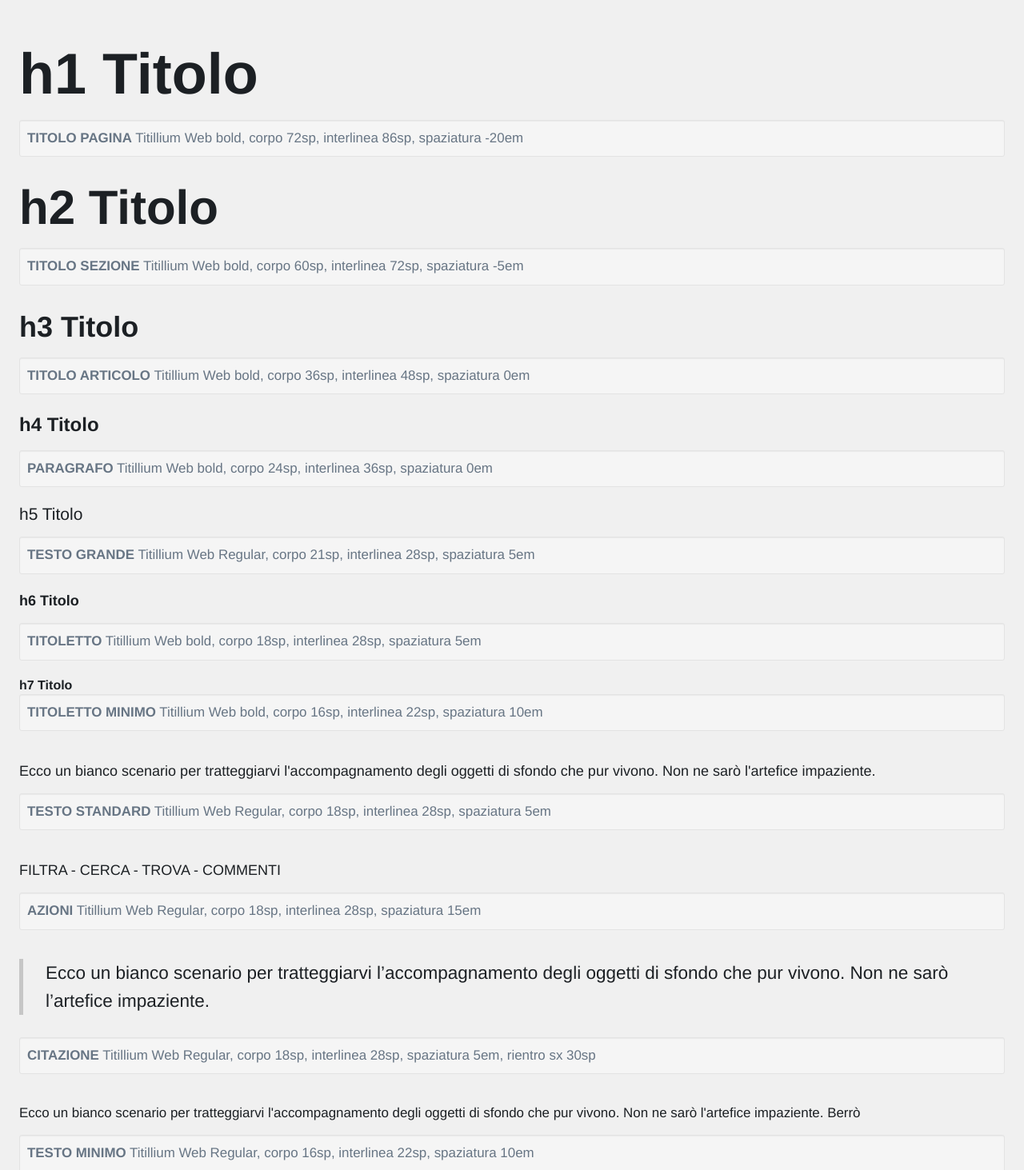
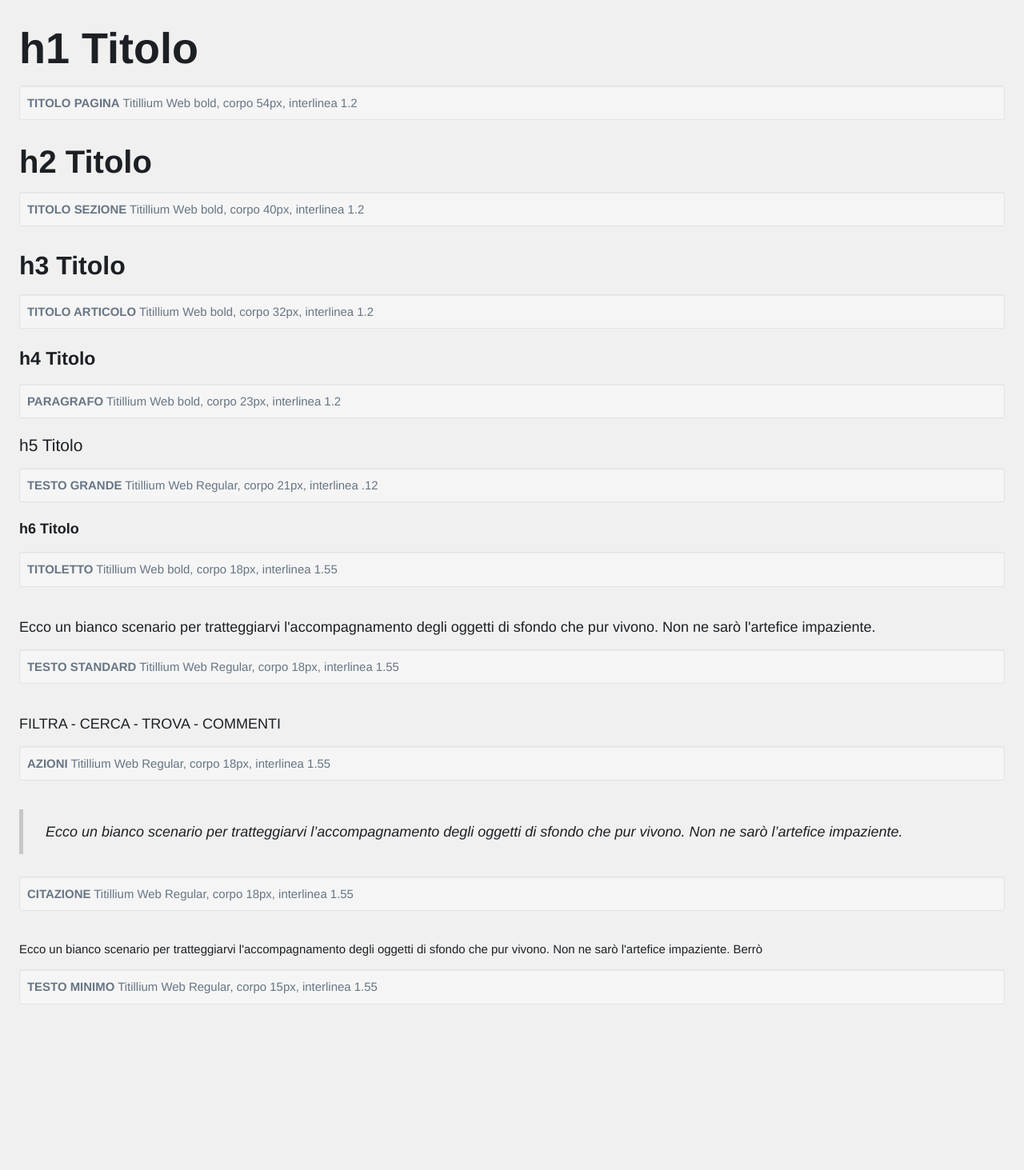
Before and after one commit to paolodadda/ita-bootstrap, a plain HTML site: page testi.html in a window 1280 px wide. Shown: the part 200-1663 px from the top of the page at 80% size. After the commit the page ends 1516 px from the top, so only its background shows below. Drawn offline with nearby package versions, Linux system fonts and the light colour scheme; a web font is replaced by a local one.

Commit message:
Update 2016-06-10T16:13:47.619Z

```diff
--- a/testi.html
+++ b/testi.html
@@ -27,46 +27,41 @@
 					<h1>h1 Titolo</h1>
 					<!-- didascalia-->
 					<div class="well well-sm">
-						<small><strong>TITOLO PAGINA</strong> Titillium Web bold, corpo 72sp, interlinea 86sp, spaziatura -20em</small>
+						<small><strong>TITOLO PAGINA</strong> Titillium Web bold, corpo 54px, interlinea 1.2</small>
 					</div>
 
 					<h2>h2 Titolo</h2>
 					<!-- didascalia-->
 					<div class="well well-sm">
-						<small><strong>TITOLO SEZIONE</strong> Titillium Web bold, corpo 60sp, interlinea 72sp, spaziatura -5em</small>
+						<small><strong>TITOLO SEZIONE</strong> Titillium Web bold, corpo 40px, interlinea 1.2</small>
 					</div>
 					<h3>h3 Titolo</h3>
 					<!-- didascalia-->
 					<div class="well well-sm">
-						<small><strong>TITOLO ARTICOLO</strong> Titillium Web bold, corpo 36sp, interlinea 48sp, spaziatura 0em</small>
+						<small><strong>TITOLO ARTICOLO</strong> Titillium Web bold, corpo 32px, interlinea 1.2</small>
 					</div>
 					<h4>h4 Titolo</h4>
 					<!-- didascalia-->
 					<div class="well well-sm">
-						<small><strong>PARAGRAFO</strong> Titillium Web bold, corpo 24sp, interlinea 36sp, spaziatura 0em</small>
+						<small><strong>PARAGRAFO</strong> Titillium Web bold, corpo 23px, interlinea 1.2</small>
 					</div>
 					<h5>h5 Titolo</h5>
 					<!-- didascalia-->
 					<div class="well well-sm">
-						<small><strong>TESTO GRANDE</strong> Titillium Web Regular, corpo 21sp, interlinea 28sp, spaziatura 5em</small>
+						<small><strong>TESTO GRANDE</strong> Titillium Web Regular, corpo 21px, interlinea .12</small>
 					</div>
 					<h6>h6 Titolo</h6>
 					<!-- didascalia-->
 					<div class="well well-sm">
-						<small><strong>TITOLETTO</strong> Titillium Web bold, corpo 18sp, interlinea 28sp, spaziatura 5em</small>
+						<small><strong>TITOLETTO</strong> Titillium Web bold, corpo 18px, interlinea 1.55</small>
 					</div>
-					<h7>h7 Titolo</h7>
-					<!-- didascalia-->
-					<div class="well well-sm">
-						<small><strong>TITOLETTO MINIMO</strong> Titillium Web bold, corpo 16sp, interlinea 22sp, spaziatura 10em</small>
-					</div>
-	            </div>
+        </div>
 				<div class="col-md-12">
 					<!-- TESTO STANDARD -->
 					<p>Ecco un bianco scenario per tratteggiarvi l'accompagnamento degli oggetti di sfondo che pur vivono. Non ne sarò l'artefice impaziente.</p>
 					<!-- didascalia-->
 					<div class="well well-sm">
-						<small><strong>TESTO STANDARD</strong> Titillium Web Regular, corpo 18sp, interlinea 28sp, spaziatura 5em</small>
+						<small><strong>TESTO STANDARD</strong> Titillium Web Regular, corpo 18px, interlinea 1.55</small>
 					</div>
 	            </div>
 	            <div class="col-md-12">
@@ -74,7 +69,7 @@
 					<p>FILTRA - CERCA - TROVA - COMMENTI</p>
 					<!-- didascalia-->
 					<div class="well well-sm">
-						<small><strong>AZIONI</strong> Titillium Web Regular, corpo 18sp, interlinea 28sp, spaziatura 15em</small>
+						<small><strong>AZIONI</strong> Titillium Web Regular, corpo 18px, interlinea 1.55</small>
 					</div>
 	            </div>
 	            <div class="col-md-12">
@@ -84,7 +79,7 @@
                     </blockquote>
                     <!-- didascalia-->
 					<div class="well well-sm">
-						<small><strong>CITAZIONE</strong> Titillium Web Regular, corpo 18sp, interlinea 28sp, spaziatura 5em, rientro sx 30sp</small>
+						<small><strong>CITAZIONE</strong> Titillium Web Regular, corpo 18px, interlinea 1.55</small>
 					</div>
 	            </div>
 				<div class="col-md-12">
@@ -92,7 +87,7 @@
 					<p><small>Ecco un bianco scenario per tratteggiarvi l'accompagnamento degli oggetti di sfondo che pur vivono. Non ne sarò l'artefice impaziente. Berrò</small></p>
 					<!-- didascalia-->
 					<div class="well well-sm">
-						<small><strong>TESTO MINIMO</strong> Titillium Web Regular, corpo 16sp, interlinea 22sp, spaziatura 10em</small>
+						<small><strong>TESTO MINIMO</strong> Titillium Web Regular, corpo 15px, interlinea 1.55</small>
 					</div>
 				</div>
             </div>
```
Also changed, not shown: css/ita-bootstrap.css.
